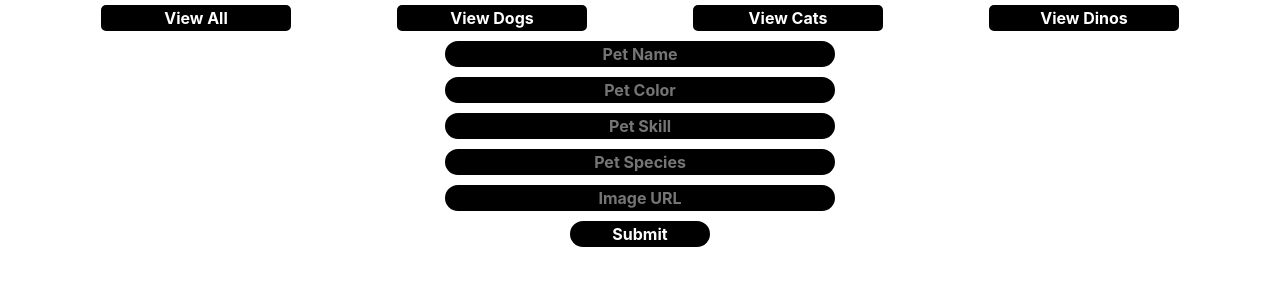
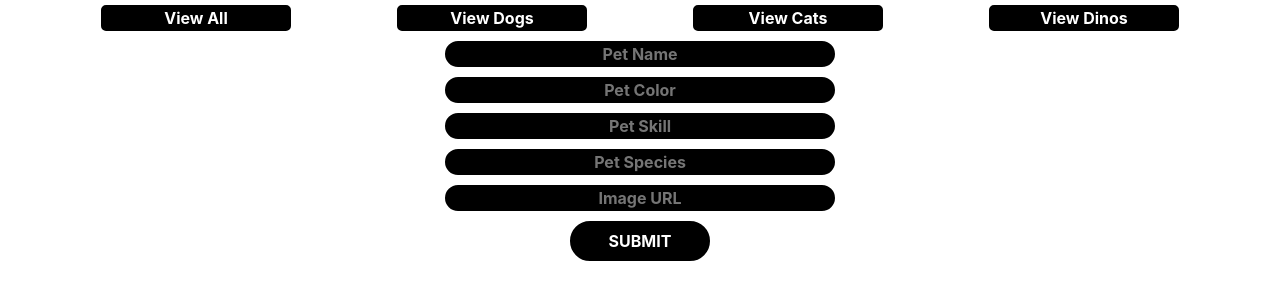
Before and after one commit to brocbuhler/LAB-pet-adoption, a plain HTML site: page index.html in a window 1280 px wide. Drawn offline with nearby package versions, Linux system fonts and the light colour scheme.

Commit message:
Fixed js issue moving on to step 5

```diff
--- a/index.html
+++ b/index.html
@@ -22,7 +22,7 @@
     <input class="field-el" id="specialSkill" placeholder="Pet Skill">
     <input class="field-el" id="type" placeholder="Pet Species">
     <input class="field-el" id="image" placeholder="Image URL">
-    <input type="submit" id="submit-el"></input>
+    <button type="submit" class="submit" id="submit-el">SUBMIT</button>
   </form>
   <script src="main.js"></script>
  </body>
--- a/main.css
+++ b/main.css
@@ -37,7 +37,7 @@
   background-image: linear-gradient(purple, hotpink);
   text-shadow: 0px 0px 3px black;
 }
-#submit-el {
+.submit {
   display: block;
   margin: auto;
   width: 150px;
@@ -47,8 +47,9 @@
   font-weight: bolder;
   border-radius: 50px;
   text-align: center;
+  height: 50px;
 }
-#submit-el:hover {
+.submit:hover {
   background-image: linear-gradient(purple, hotpink);
   text-shadow: 0px 0px 3px black;
 }
--- a/main.js
+++ b/main.js
@@ -245,20 +245,27 @@ function viewData(x) {
     console.log(x[i]);
   }
 }
-let submitInput = document.querySelector("#submit");
+
+// html variable connectors
 let viewBtn = document.querySelector("#all-el");
 let dogsBtn = document.querySelector("#dogs-el");
 let catsBtn = document.querySelector("#cats-el");
 let dinosBtn = document.querySelector("#dinos-el");
 let renderHTMLLocation = document.querySelector("#animals");
 let form = document.querySelector('form')
+//
+
+// Event listeners
 viewBtn.addEventListener("click", renderPets);
 dogsBtn.addEventListener("click", renderDogs);
 catsBtn.addEventListener("click", renderCats);
 dinosBtn.addEventListener("click", renderDinos);
-submitInput.addEventListener("click", renderNewPets);
-function renderNewPets() {
-  e.preventDefault();
+form.addEventListener("submit", renderNewPets);
+//
+
+// Functions
+function renderNewPets(e) {
+  e.preventDefault()
   let newPet = {
     id: pets.length + 1,
     name: document.querySelector("#name").value,
@@ -270,7 +277,8 @@ function renderNewPets() {
 pets.push(newPet);
 renderPets();
 form.reset();
-}
+};
+
 function renderPets() {
   let content = ''
  for (let i = 0; i < pets.length; i++) {
@@ -285,7 +293,8 @@ function renderPets() {
 </div>`
  }
  renderHTMLLocation.innerHTML = content
-}
+};
+
 function renderCats() {
   let content = ''
   for (let i = 0; i < pets.length; i++) {
@@ -303,6 +312,7 @@ function renderCats() {
 }
   renderHTMLLocation.innerHTML = content
 };
+
 function renderDogs() {
   let content = ''
   for (let i = 0; i < pets.length; i++) {
@@ -320,6 +330,7 @@ function renderDogs() {
   }
   renderHTMLLocation.innerHTML = content
 };
+
 function renderDinos() {
   let content = ''
   for (let i = 0; i < pets.length; i++) {
@@ -337,3 +348,4 @@ function renderDinos() {
   }
   renderHTMLLocation.innerHTML = content
 };
+//
```
